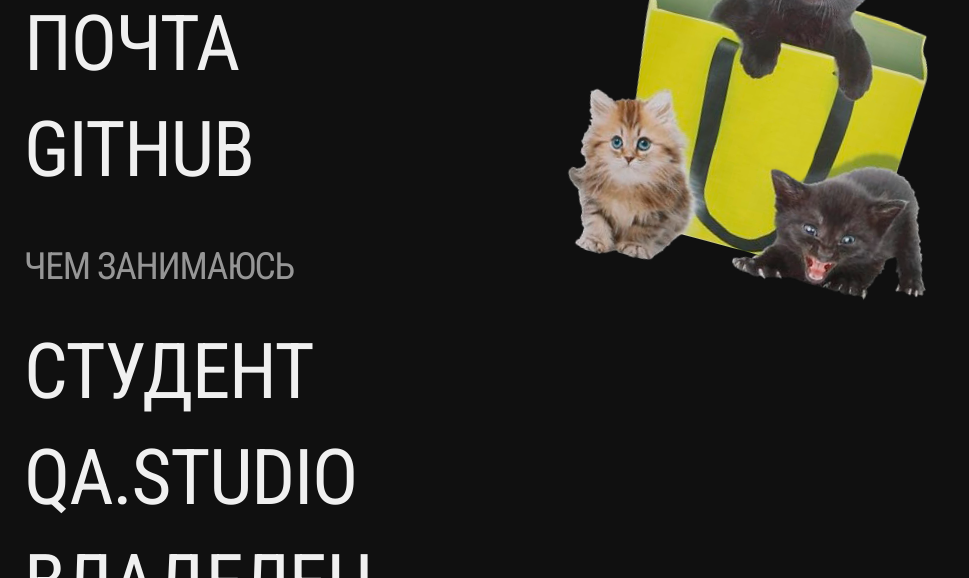
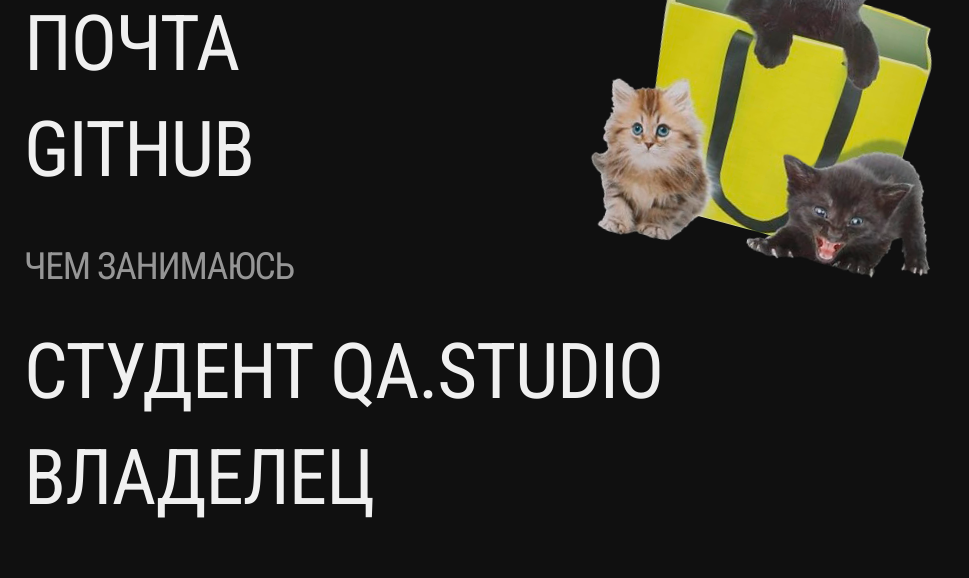
Before and after one commit to Kirill-88/Kirill-88.github.io, a plain HTML site: page index.html in a window 1280 px wide. Shown: the part 785-1363 px from the top of the page, without its empty margins (0-969 px from the left). Drawn offline with Linux system fonts and the light colour scheme.

Commit message:
Update style.css

```diff
--- a/style.css
+++ b/style.css
@@ -108,6 +108,11 @@ a:hover {
   }
 }
 
+.cats{
+  max-width:35%;
+         height:auto;
+}
+
 @media screen and (min-width: 1440px) {
   body {
     padding: 3.472vw;
@@ -134,3 +139,8 @@ a:hover {
     font-size: 5.667vw;
   }
 }
+
+.cats{
+  max-width:35%;
+         height:auto;
+}
```
